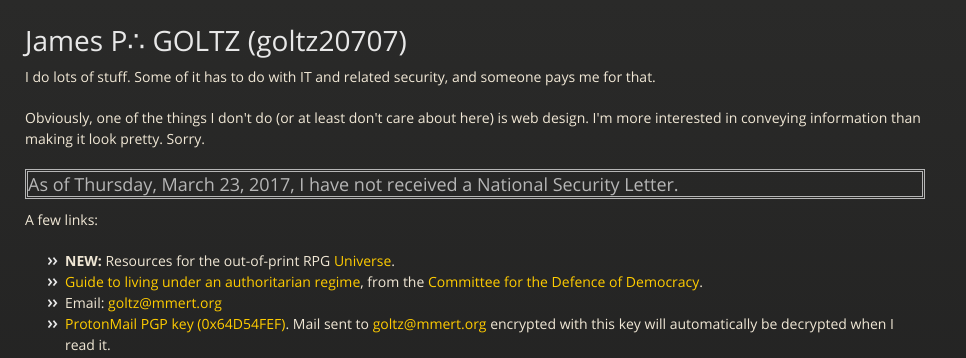
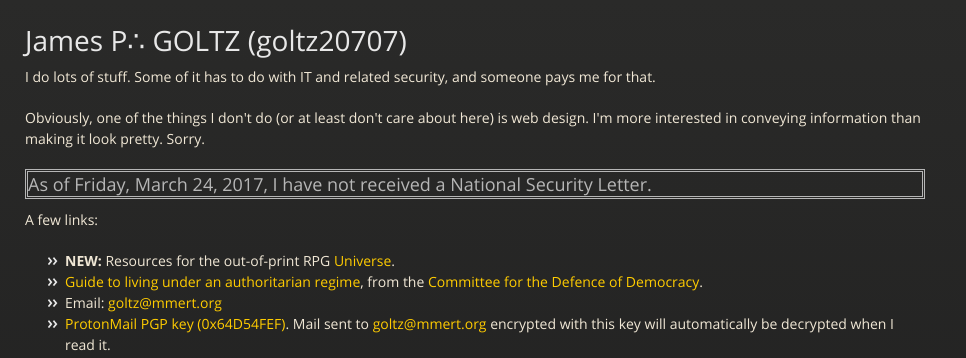
Before and after one commit to goltz20707/goltz20707.github.io, a Jekyll site: the page built from index.html, in a window 1280 px wide. Shown: the top 358 px of the page, without its empty margins (0-966 px from the left). Built offline with Jekyll 4.4.1, drawn with Linux system fonts in a browser that asks for light colours.

Commit message:
Update nsl.html

```diff
--- a/_includes/nsl.html
+++ b/_includes/nsl.html
@@ -4,6 +4,6 @@ date '+%A, %B %e, %Y,'
 
 <h3 style="border: double">As of
 
-Thursday, March 23, 2017,
+Friday, March 24, 2017,
 
 I have not received a National Security Letter.</h3>
```
